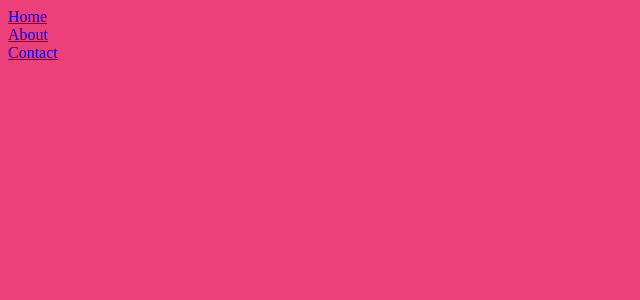
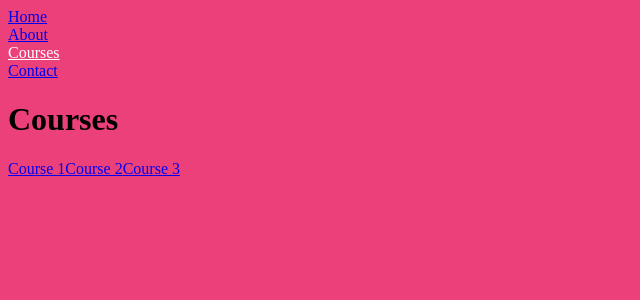
Before and after one commit to Nedjim/React-router-v4, a React app: page /courses in a window 1280 px wide. Shown: the top 300 px of the page, without its empty margins (0-640 px from the left). Built offline with nearby package versions, Linux system fonts and the light colour scheme.

Commit message:
Add submenu

```diff
--- a/src/components/App.js
+++ b/src/components/App.js
@@ -4,6 +4,7 @@ import Header from './Header';
 import Home from './Home';
 import About from './About';
 import Contact from './Contact';
+import Courses from './Courses';
 
 const App = () => (
     <Router>
@@ -12,6 +13,7 @@ const App = () => (
             <Switch>
                 <Route exact path='/' component={Home}/>
                 <Route path='/about' component={About}/>
+                <Route path='/courses' component={Courses}/>
                 <Route path='/contact' render={ () => <Contact title='Contactez moi'/> }/>
             </Switch>
         </div>
--- /dev/null
+++ b/src/components/Courses.js
@@ -0,0 +1,23 @@
+import React from 'react';
+import { NavLink, Switch, Route} from 'react-router-dom';
+import Course1 from './Courses/Course1';
+import Course2 from './Courses/Course2';
+import Course3 from './Courses/Course3';
+
+const Courses = () => (
+    <div>
+        <h1>Courses</h1>
+        <nav>
+            <NavLink to='/courses/course1'>Course 1</NavLink>
+            <NavLink to='/courses/course2'>Course 2</NavLink>
+            <NavLink to='/courses/course3'>Course 3</NavLink>
+        </nav>
+        <Switch>
+            <Route path='/courses/course1' component={Course1}/>
+            <Route path='/courses/course2' component={Course2}/>
+            <Route path='/courses/course3' component={Course3}/>
+        </Switch>
+    </div>
+);
+
+export default Courses;
--- /dev/null
+++ b/src/components/Courses/Course1.js
@@ -0,0 +1,5 @@
+import React from 'react';
+
+const Course1 = () => <h1>Course 1 ! Let's go ...</h1>;
+
+export default Course1;
--- /dev/null
+++ b/src/components/Courses/Course2.js
@@ -0,0 +1,5 @@
+import React from 'react';
+
+const Course2 = () => <h1>Course 2 ! Let's go ...</h1>;
+
+export default Course2;
--- /dev/null
+++ b/src/components/Courses/Course3.js
@@ -0,0 +1,5 @@
+import React from 'react';
+
+const Course3 = () => <h1>Course 3 ! Let's go ...</h1>;
+
+export default Course3;
--- a/src/components/Header.js
+++ b/src/components/Header.js
@@ -7,6 +7,8 @@ const Header = () => (
         <br />
         <NavLink to='/about' activeClassName='newActiveStyle'>About</NavLink>
         <br />
+        <NavLink to='/courses'>Courses</NavLink>
+        <br />
         <NavLink to='/contact'>Contact</NavLink>
     </nav>
 )
```
